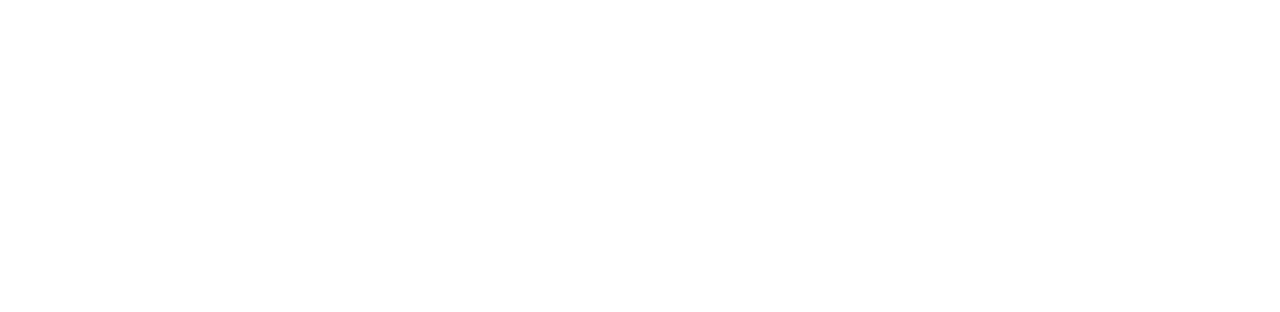
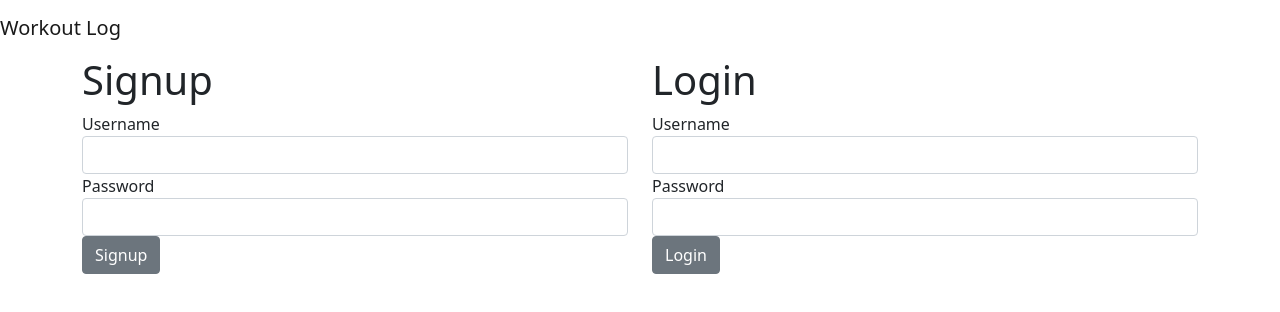
Before and after one commit to csimes/workout-log-client, a React (Create React App) app: page / in a window 1280 px wide. Shown: the top 312 px of the page. Built offline with nearby package versions, Linux system fonts and the light colour scheme.

Commit message:
Added login & signup forms w/login functionality

```diff
--- a/public/index.html
+++ b/public/index.html
@@ -24,7 +24,7 @@
       work correctly both with client-side routing and a non-root public URL.
       Learn how to configure a non-root public URL by running `npm run build`.
     -->
-    <title>React App</title>
+    <title>Workout Log Client</title>
   </head>
   <body>
     <noscript>You need to enable JavaScript to run this app.</noscript>
--- a/src/App.js
+++ b/src/App.js
@@ -1,8 +1,25 @@
-import React from "react";
+import React, { useState, useEffect } from "react";
+import Sitebar from "./home/Navbar";
+import Auth from "./auth/Auth";
+function App() {
+  const [sessionToken, setSessionToken] = useState("");
 
-function App() {
+  useEffect(() => {
+    if (localStorage.getItem("token")) {
+      setSessionToken(localStorage.getItem("token"));
+    }
+  }, [])
+
+  const updateToken = (newToken) => {
+    localStorage.setItem("token", newToken);
+    setSessionToken(newToken);
+    console.log(sessionToken);
+  }
+
   return (
     <div >
+      <Sitebar />
+      <Auth updateToken={updateToken}/>
     </div>
   );
 }
--- /dev/null
+++ b/src/auth/Auth.js
@@ -0,0 +1,23 @@
+import React from 'react';
+import {Container, Row, Col} from 'reactstrap';
+import Signup from "./Signup";
+import Login from "./Login";
+
+
+const Auth = (props) => {
+
+    return (
+        <Container className="auth-container">
+            <Row>
+                <Col md="6">
+                    <Signup updateToken={props.updateToken} />
+                </Col>
+                <Col className="login-col" md="6">
+                    <Login updateToken={props.updateToken} />
+                </Col>
+            </Row>
+        </Container>
+    );
+}
+
+export default Auth;
--- /dev/null
+++ b/src/auth/Login.js
@@ -0,0 +1,54 @@
+import React, {useState} from "react";
+import {Form, FormGroup, Label, Input, Button} from "reactstrap";
+
+const Login = (props) => {
+    const [username, setUsername] = useState("");
+    const [password, setPassword] = useState("");
+
+        let handleSubmit = (event) => {
+        event.preventDefault();
+        fetch("http://localhost:3000/user/login", {
+
+            method: "POST",
+            body: JSON.stringify({
+                user: { username: username, password: password },
+            }),
+            headers: new Headers({
+                "Content-Type": "application/json",
+            }),
+        })
+        .then(
+                (response) => response.json()
+            )
+            .then((data) => {
+                props.updateToken(data.sessionToken);
+            })
+        }
+
+    return (
+        <div>
+            <h1>Login</h1>
+            <Form onSubmit={handleSubmit}>
+                <FormGroup>
+                    <Label htmFor="username">Username</Label>
+                    <Input
+                        onChange={(e) => setUsername(e.target.value)}
+                        name="username"
+                        value={username}
+                    />
+                </FormGroup>
+                <FormGroup>
+                    <Label htmlFor="password">Password</Label>
+                    <Input
+                        onChange={(e) => setPassword(e.target.value)}
+                        name="password"
+                        value={password}
+                    />
+                </FormGroup>
+                <Button type="submit">Login</Button>
+            </Form>
+        </div>
+    );
+}
+
+export default Login;
--- /dev/null
+++ b/src/auth/Signup.js
@@ -0,0 +1,62 @@
+import React, { useState } from "react";
+import { Form, FormGroup, Label, Input, Button } from "reactstrap";
+
+const Signup = (props) => {
+    const [username, setUsername] = useState("");
+    const [password, setPassword] = useState("");
+
+    let handleSubmit = (event) => {
+        event.preventDefault();
+        fetch("http://localhost:3000/user/register", {
+
+            method: "POST",
+            body: JSON.stringify({
+                user: { username: username, password: password },
+            }),
+            headers: new Headers({
+                "Content-Type": "application/json",
+            }),
+        })
+
+            .then(
+                (response) => response.json()
+            )
+            .then((data) => {
+                props.updateToken(data.sessionToken);
+            })
+
+                    // if (Input.value === "") {
+                    //     Input.style.background = "Yellow";
+                    //     let error = "You didn't enter a username.";
+                    //     alert(error);
+                    //      return false;
+                    // }
+    };
+
+    return (
+        <div>
+            <h1>Signup</h1>
+            <Form onSubmit={handleSubmit}>
+                <FormGroup>
+                    <Label htmlFor="username">Username</Label>
+                    <Input
+                        onChange={(e) => setUsername(e.target.value)}
+                        name="username"
+                        value={username}
+                    />
+                </FormGroup>
+                <FormGroup>
+                    <Label htmlFor="password">Password</Label>
+                    <Input
+                        onChange={(e) => setPassword(e.target.value)}
+                        name="password"
+                        value={password}
+                    />
+                </FormGroup>
+                <Button type="submit">Signup</Button>
+            </Form>
+        </div>
+    );
+};
+
+export default Signup;
--- /dev/null
+++ b/src/home/Navbar.js
@@ -0,0 +1,14 @@
+import React, {useState} from "react";
+
+import {Navbar,NavbarBrand} from "reactstrap";
+
+const Sitebar = (props) => {
+
+    return (
+        <Navbar color="faded" light expand="md">
+            <NavbarBrand href="/">Workout Log</NavbarBrand>
+            </Navbar>
+    )
+}
+
+export default Sitebar;
--- a/src/index.js
+++ b/src/index.js
@@ -3,6 +3,8 @@
 import './index.css';
 import App from './App';
 import reportWebVitals from './reportWebVitals';
+import "bootstrap/dist/css/bootstrap.min.css";
+
 
 ReactDOM.render(
   <React.StrictMode>
```
